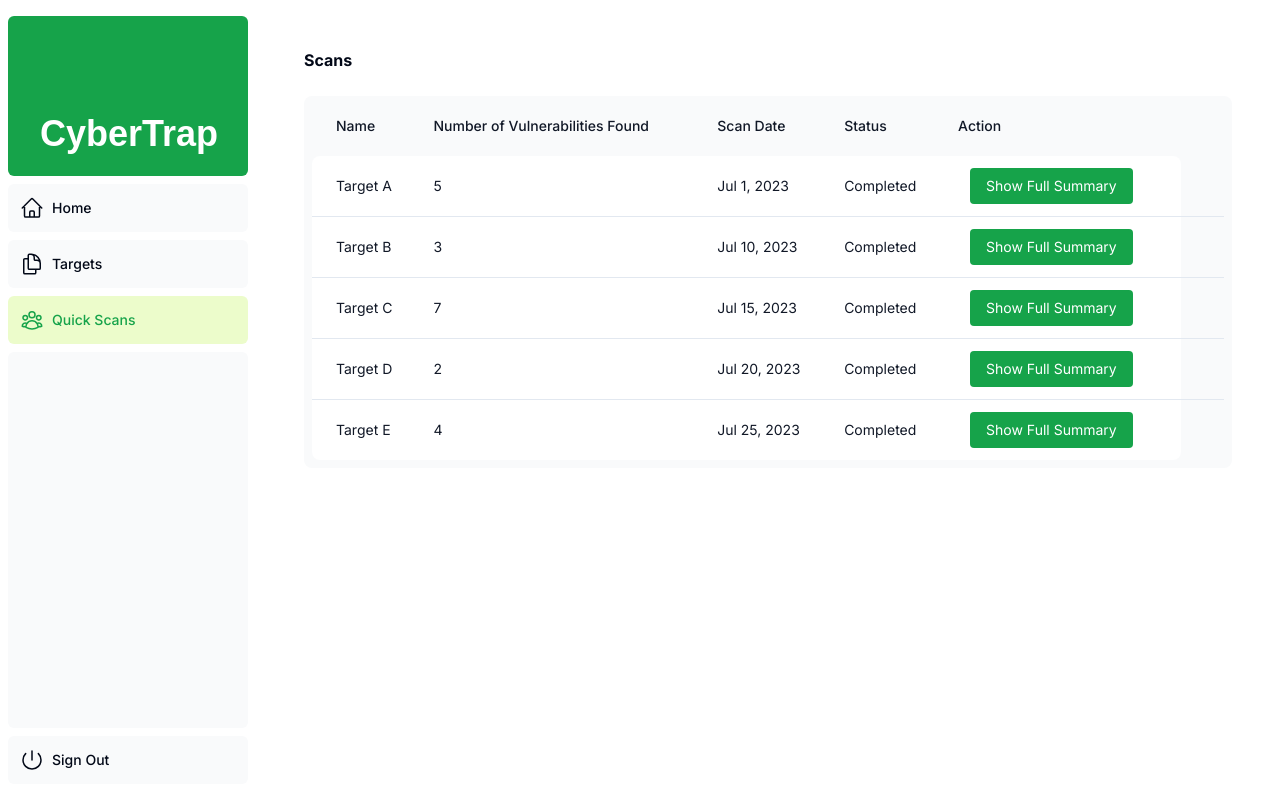
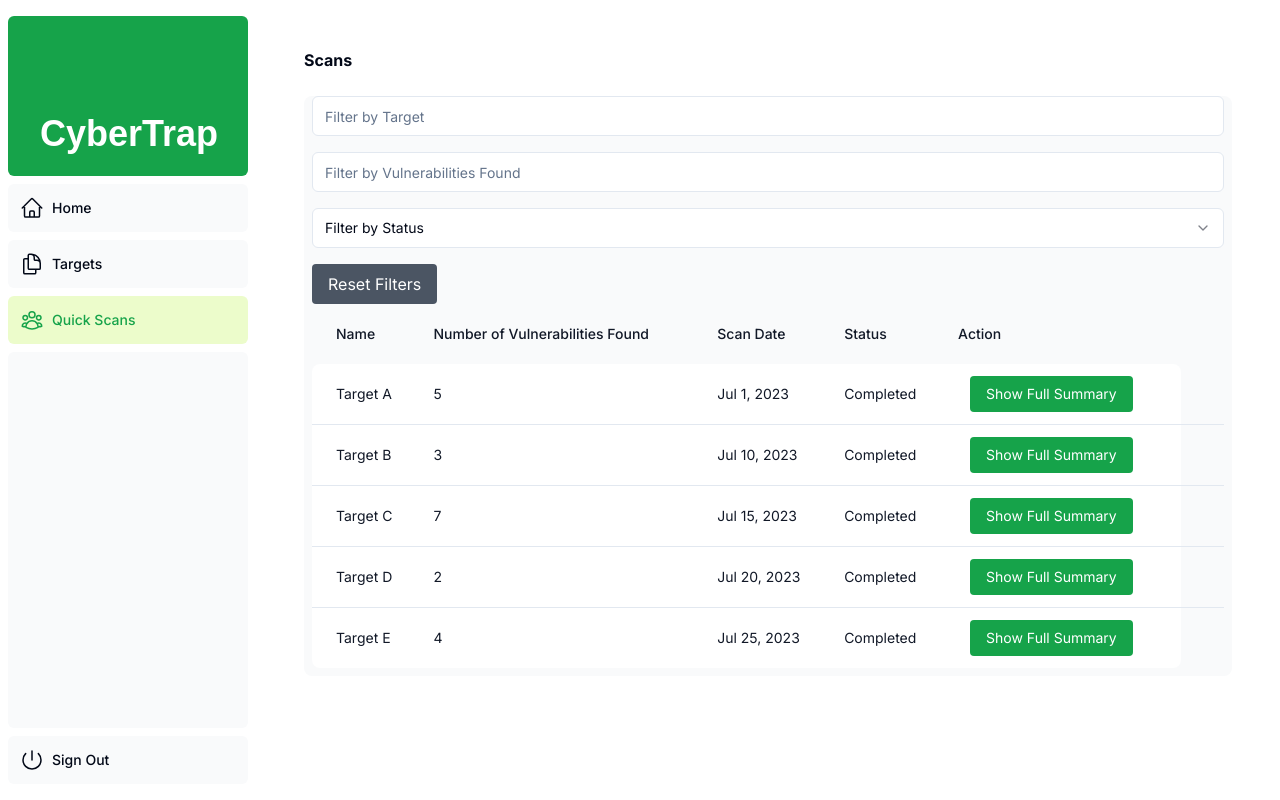
Before and after one commit to shannevie/unofficial_cybertrap, a Next.js app in the folder frontend/: page /dashboard/scans in a window 1280 px wide. Built offline with nearby package versions, Linux system fonts and the light colour scheme; a web font is replaced by a local one.

Commit message:
feat: filter for scan results table

```diff
--- a/frontend/app/ui/scans/table.tsx
+++ b/frontend/app/ui/scans/table.tsx
@@ -7,22 +7,47 @@
 // import { fetchFilteredInvoices } from '@/app/lib/data';
 import { formatDateToLocal } from '@/app/lib/utils';
 import { useRouter } from 'next/navigation';
+import { useState, useEffect } from 'react';
+import { Button } from '@/components/ui/button';
+import { DropdownMenu, DropdownMenuCheckboxItem, DropdownMenuContent, DropdownMenuLabel, DropdownMenuSeparator, DropdownMenuTrigger } from '@/components/ui/dropdown-menu';
+import DynamicDropdown from '@/components/ui/dynamic-dropdown';
+import { Filter } from "lucide-react"
 
-export default async function ScansTable({
-  query,
-  currentPage,
-}: {
-  query: string;
-  currentPage: number;
-}) {
-  // const invoices = await fetchFilteredInvoices(query, currentPage);
+import {
+  Select,
+  SelectContent,
+  SelectItem,
+  SelectTrigger,
+  SelectValue,
+} from "@/components/ui/select"
+import { Input } from "@/components/ui/input"
 
-    const router = useRouter();
-    const handleViewDetails = (target: string) => {
-      router.push(`/dashboard/scans/${encodeURIComponent(target)}`);  // Redirect to the target detail page
+
+// export default async function ScansTable({
+//   query,
+//   currentPage,
+// }: {
+//   query: string;
+//   currentPage: number;
+// }) {
+//   // const invoices = await fetchFilteredInvoices(query, currentPage);
+
+//     const router = useRouter();
+//     const handleViewDetails = (target: string) => {
+//       router.push(`/dashboard/scans/${encodeURIComponent(target)}`);  // Redirect to the target detail page
+//     };
+
+    // // for api call
+    type Scan = {
+      id: string;
+      target: string;
+      numberOfVulnerabilitiesFound: number;
+      scanDate: string;
+      statusOfScan: string;
     };
 
-    const scans = [
+    // mock scan
+    const mockScans: Scan[] = [
       {
         "id": "1",
         "target": "Target A",
@@ -60,6 +85,48 @@ export default async function ScansTable({
       }
     ]
 
+    const VulnerabilityTable = () => {
+      const [scans, setScans] = useState<Scan[]>(mockScans); // TODO: replace (scans) with []
+      const [filteredScans, setFilteredScans] = useState<Scan[]>(mockScans);
+
+      useEffect(() => {
+        setScans(mockScans);
+        setFilteredScans(mockScans); //TODO: replace with code below
+
+    //     // Fetch the scan data and store it in the state
+    //     fetch("/api/scans")  // Replace with your actual API endpoint
+    //       .then((res) => res.json())
+    //       .then((data: Scan[]) => {
+    //         setScans(data);
+    //         setFilteredScans(data); // Initialize filteredScans to be same as scans
+    //       });
+      }, []);
+
+      const router = useRouter();
+      const handleViewDetails = (target: string) => {
+        router.push(`/dashboard/scans/${encodeURIComponent(target)}`);  // Redirect to the target detail page
+      };
+
+      const handleFilter = (filterType: string, filterValue: string | number) => {
+        let filtered = scans;
+
+        if (filterType === "target") {
+          filtered = scans.filter((scan) =>
+            scan.target.toLowerCase().includes((filterValue as string).toLowerCase())
+          );
+        } else if (filterType === "numberOfVulnerabilitiesFound") {
+          filtered = scans.filter(
+            (scan) => scan.numberOfVulnerabilitiesFound === parseInt(filterValue as string)
+          );
+        } else if (filterType === "statusOfScan") {
+          filtered = scans.filter(
+            (scan) => scan.statusOfScan === (filterValue as string)
+          );
+        }
+        setFilteredScans(filtered);
+      };
+
+
     return (
       <div className="mt-6 flow-root">
         <div className="inline-block min-w-full align-middle">
@@ -90,6 +157,19 @@ export default async function ScansTable({
                 </div>
               ))}
             </div>
+
+            <div>
+              <FilterByTarget onFilter={handleFilter} />
+              <FilterByVulnerabilities onFilter={handleFilter} />
+              <FilterByStatus onFilter={handleFilter} />
+              <button
+                onClick={() => setFilteredScans(scans)}
+                className="bg-gray-600 text-white px-4 py-2 rounded"
+              >
+                Reset Filters
+              </button>
+            </div>
+
             <table className="hidden min-w-full text-gray-900 md:table">
               <thead className="rounded-lg text-left text-sm font-normal">
                 <tr>
@@ -114,7 +194,7 @@ export default async function ScansTable({
                 </tr>
               </thead>
               <tbody className="bg-white">
-              {scans?.map((scans) => (
+                {filteredScans?.map((scans) => (
                   <tr
                     key={scans.id}
                     className="w-full border-b py-3 text-sm last-of-type:border-none [&:first-child>td:first-child]:rounded-tl-lg [&:first-child>td:last-child]:rounded-tr-lg [&:last-child>td:first-child]:rounded-bl-lg [&:last-child>td:last-child]:rounded-br-lg"
@@ -153,3 +233,51 @@ export default async function ScansTable({
       </div>
     );
 }
+
+
+
+// Filter by Target Component
+type FilterProps = {
+  onFilter: (filterType: string, filterValue: string) => void;
+};
+
+const FilterByTarget: React.FC<FilterProps> = ({ onFilter }) => {
+  return (
+    <div className="mb-4">
+      <Input
+        placeholder="Filter by Target"
+        onChange={(e) => onFilter("target", e.target.value)}
+      />
+    </div>
+  );
+};
+const FilterByVulnerabilities: React.FC<FilterProps> = ({ onFilter }) => {
+  return (
+    <div className="mb-4">
+      <Input
+        placeholder="Filter by Vulnerabilities Found"
+        onChange={(e) => onFilter("numberOfVulnerabilitiesFound", e.target.value)}
+      />
+    </div>
+  );
+};
+
+// Filter By Status Component
+const FilterByStatus: React.FC<FilterProps> = ({ onFilter }) => {
+  return (
+    <div className="mb-4">
+      <Select onValueChange={(value) => onFilter("statusOfScan", value)}>
+        <SelectTrigger>
+          <SelectValue placeholder="Filter by Status" />
+        </SelectTrigger>
+        <SelectContent>
+          <SelectItem value="Completed">Completed</SelectItem>
+          <SelectItem value="In Progress">In Progress</SelectItem>
+          <SelectItem value="Failed">Failed</SelectItem>
+        </SelectContent>
+      </Select>
+    </div>
+  );
+};
+
+export default VulnerabilityTable;
```
Lines whose indentation alone changed are shown as unchanged.
